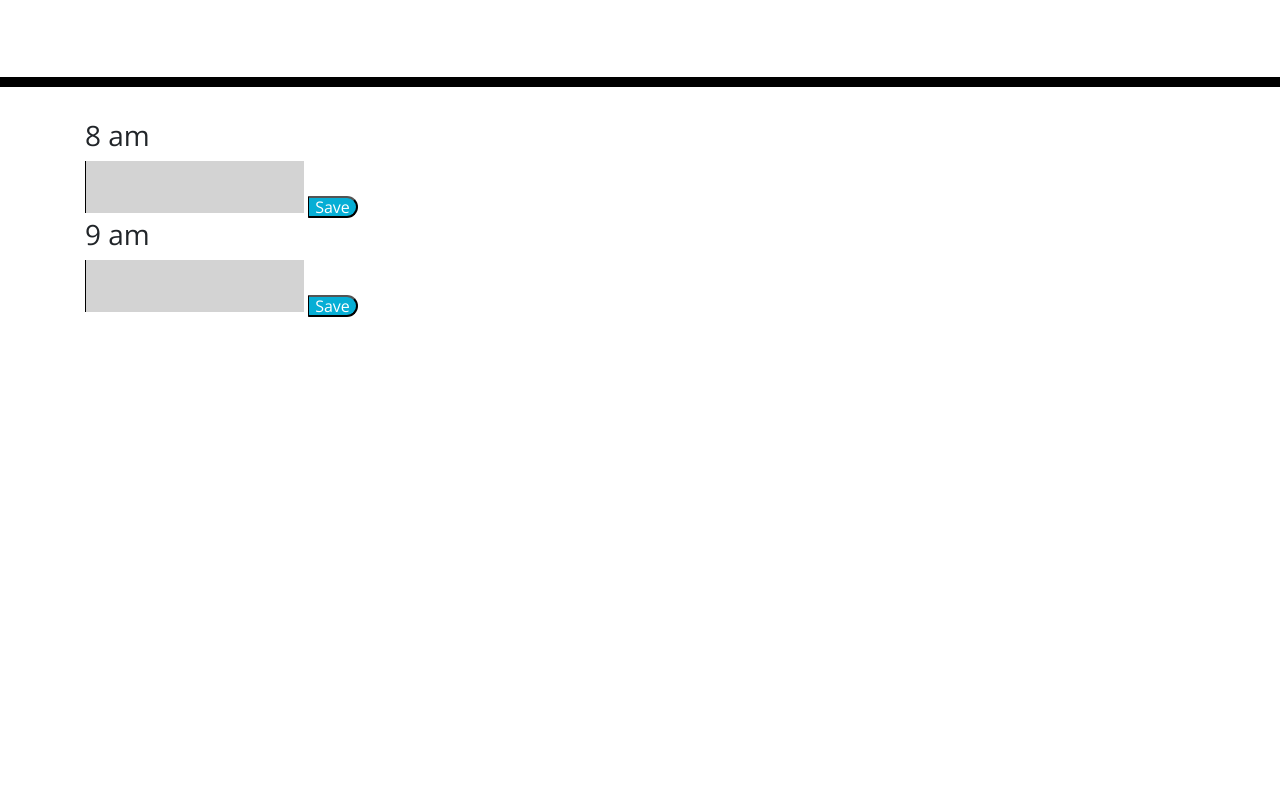
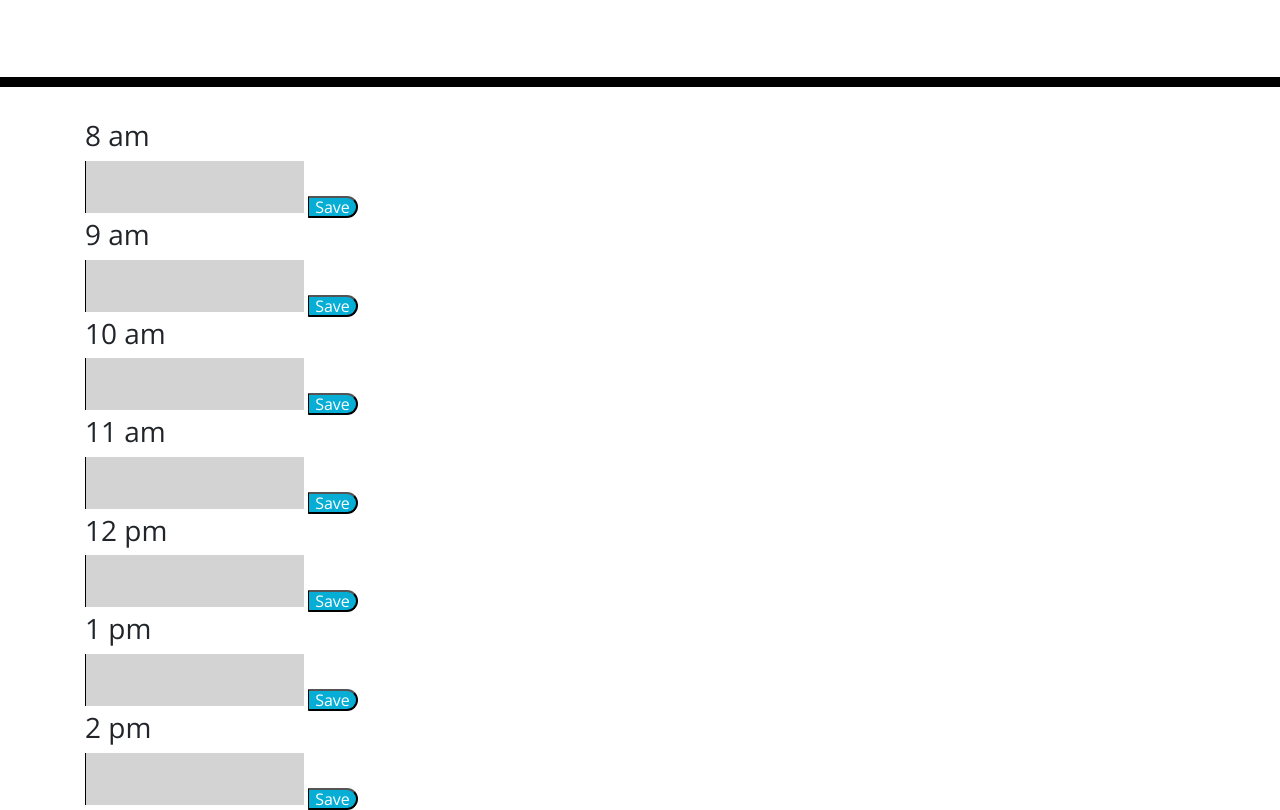
Before and after one commit to joseeenrique/Scheduler, a plain HTML site: page index.html in a window 1280 px wide. Shown: the part 181-991 px from the top of the page. Before the commit the page ends 800 px from the top, so only its background shows below. Drawn offline with nearby package versions, Linux system fonts and the light colour scheme.

Commit message:
added up to 2pm slot

```diff
--- a/index.html
+++ b/index.html
@@ -30,20 +30,49 @@
     </header>
     <div class="container">
       <!-- Timeblocks go here -->
-      <div class="8timeblock" id="8am">
-        <div>
-          <h3>8 am</h3>
-        <textarea type="text" class="past" id="t9"></textarea>
-        <button class="saveBtn">Save</button>
-      </div>
-    </div>
-    <div class="9timeblock" id="9am">
       <div>
-        <h3>9 am</h3>
-      <textarea type="text" class="past" id="t9"></textarea>
+        <h3>8 am</h3>
+      <textarea type="text" class="past"></textarea>
       <button class="saveBtn">Save</button>
     </div>
+
+    <div>
+      <h3>9 am</h3>
+    <textarea type="text" class="past"></textarea>
+    <button class="saveBtn">Save</button>
   </div>
+
+  <div>
+    <h3>10 am</h3>
+  <textarea type="text" class="past"></textarea>
+  <button class="saveBtn">Save</button>
+</div>
+
+
+
+  <div>
+    <h3>11 am</h3>
+  <textarea type="text" class="past"></textarea>
+  <button class="saveBtn">Save</button>
+</div>
+
+<div>
+  <h3>12 pm</h3>
+<textarea type="text" class="past"></textarea>
+<button class="saveBtn">Save</button>
+</div>
+
+<div>
+  <h3>1 pm</h3>
+<textarea type="text" class="past"></textarea>
+<button class="saveBtn">Save</button>
+</div>
+
+<div>
+  <h3>2 pm</h3>
+<textarea type="text" class="past"></textarea>
+<button class="saveBtn">Save</button>
+</div>
 
     <script src="https://cdnjs.cloudflare.com/ajax/libs/jquery/3.2.1/jquery.min.js"></script>
     <script src="https://cdnjs.cloudflare.com/ajax/libs/moment.js/2.24.0/moment.min.js"></script>
```
